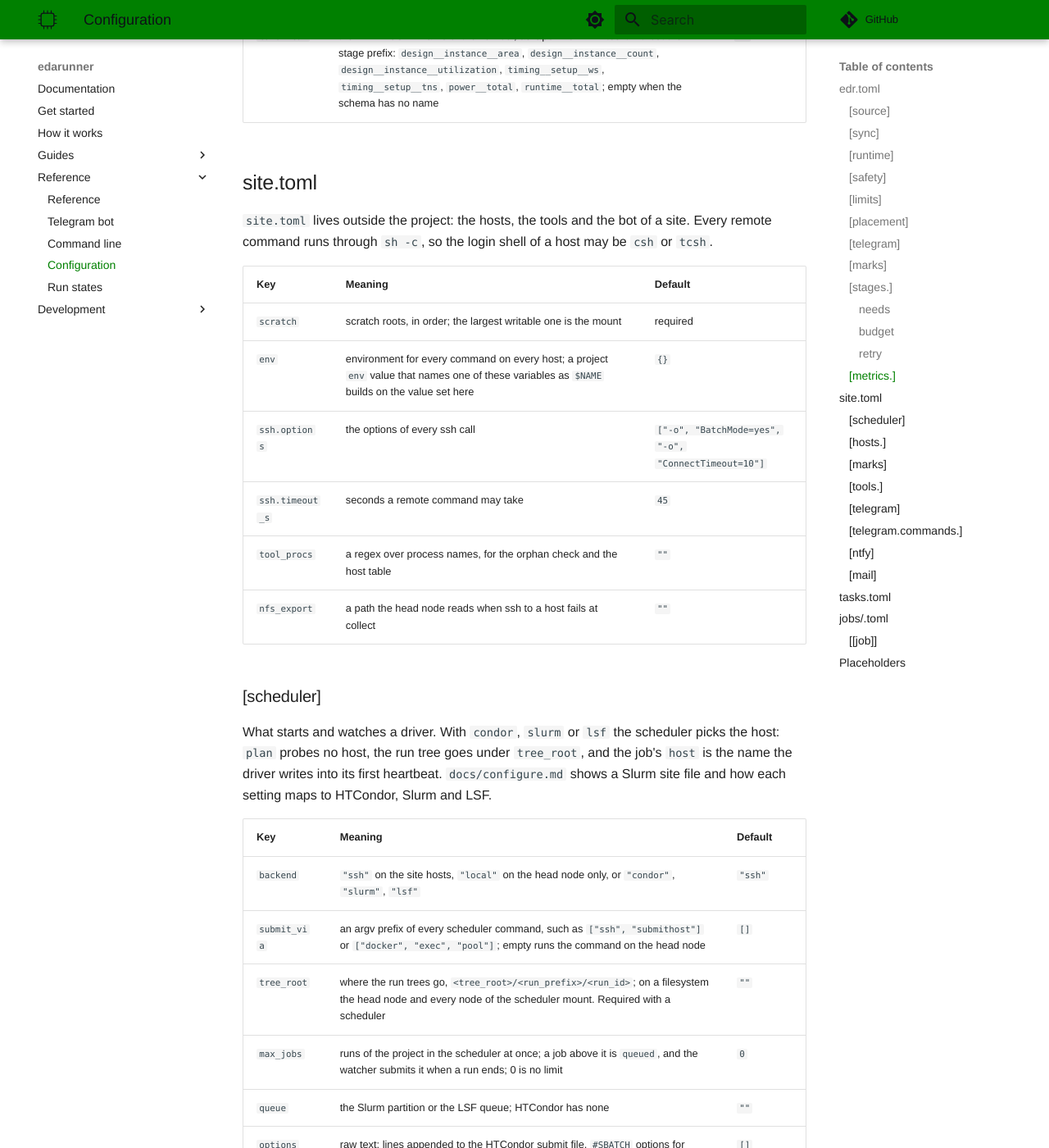
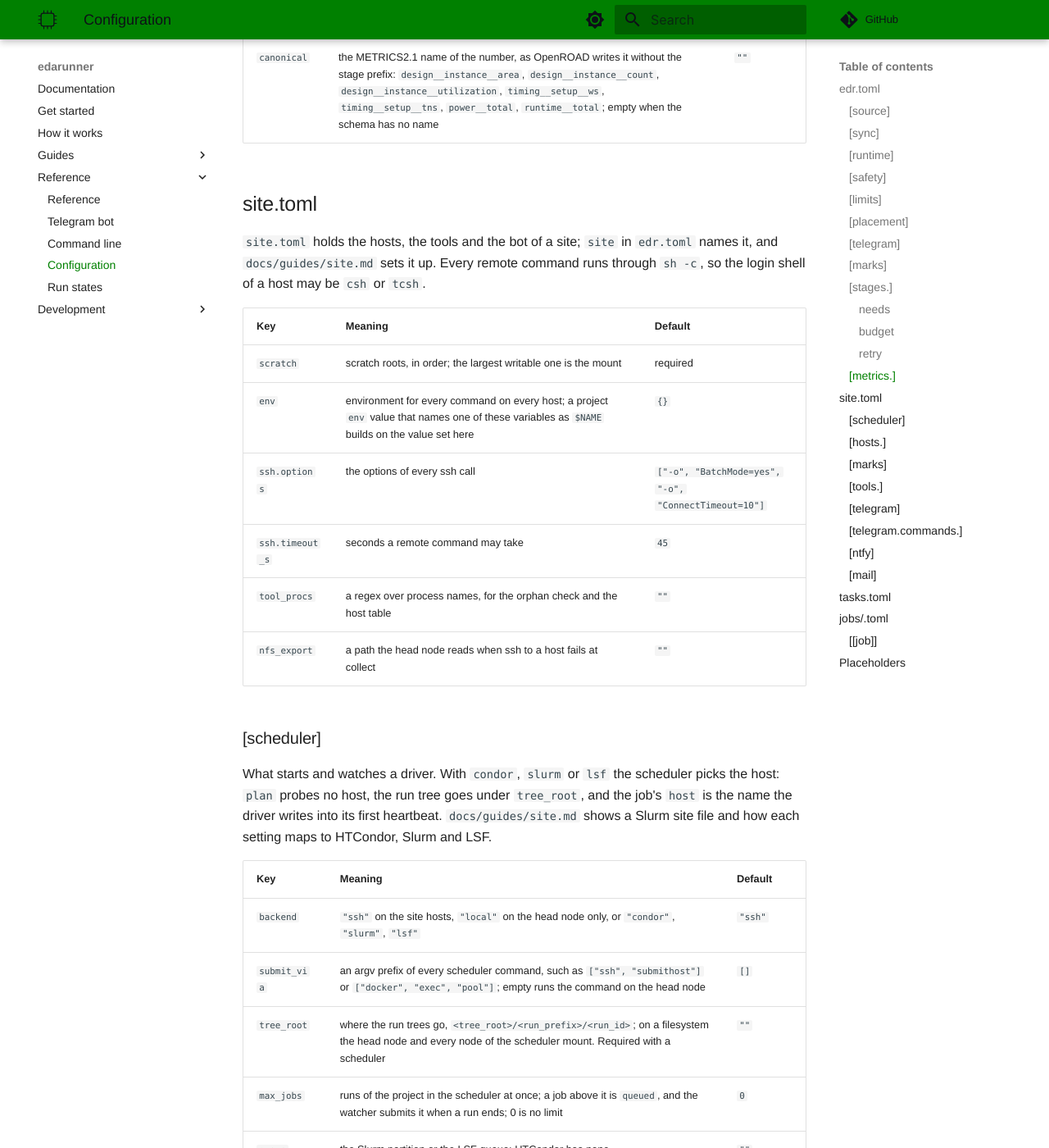
Before and after one commit to lionnus/edarunner, an MkDocs documentation site: the page built from docs/reference/configuration.md, in a window 1280 px wide and 1400 px high, scrolled down 8077 px. Shown: the whole window at 82% size. Built offline with MkDocs 1.6.1 and Material for MkDocs 9.7.7, drawn with Linux system fonts in a browser that asks for light colours; comment, search, counter and statistics services are not loaded; some of the changed text lies outside the part shown.

Commit message:
:memo: Point the help texts and the reference at the new pages

```diff
--- a/docs/reference/configuration.md
+++ b/docs/reference/configuration.md
@@ -5,7 +5,7 @@
 This page lists every key of the four TOML files that configure a project, and the placeholders their strings can hold.
 
 `edr.toml` and `tasks.toml` live in the project directory, one `jobs/<batch>.toml` per batch next
-to them, and `site.toml` outside the project with the hosts, the tools and the bot. These rules
+to them, and `site.toml`, wherever `site` points, with the hosts, the tools and the bot. These rules
 hold for every file:
 
 - An unknown key is an error. A value of the wrong type is an error that names the file and the
@@ -72,7 +72,7 @@
 
 ### [safety]
 
-The guard on every delete target; `docs/guarantees.md` explains it.
+The guard on every delete target; `docs/how-it-works.md` explains it.
 
 | Key | Meaning | Default |
 |---|---|---|
@@ -81,7 +81,7 @@
 
 ### [limits]
 
-The clocks and floors of the driver and the watcher; `docs/run.md` says what each
+The clocks and floors of the driver and the watcher; `docs/how-it-works.md` says what each
 one does.
 
 | Key | Meaning | Default |
@@ -151,7 +151,7 @@
 A stage with `foreach = "tasks"` is a task group: `cmd` runs once per task of the job,
 `parallel` at a time, each in its own `task_dir` with its own log, budget and result. The
 tasks of a run go through a queue in the state directory, so a second run with the same queue
-takes tasks from the same pool; `docs/run.md` explains the queue and shards.
+takes tasks from the same pool; `docs/guides/run.md` explains the queue and shards.
 
 | Key | Meaning | Default |
 |---|---|---|
@@ -231,8 +231,9 @@
 
 ## site.toml
 
-`site.toml` lives outside the project: the hosts, the tools and the bot of a site. Every
-remote command runs through `sh -c`, so the login shell of a host may be `csh` or `tcsh`.
+`site.toml` holds the hosts, the tools and the bot of a site; `site` in `edr.toml` names it,
+and `docs/guides/site.md` sets it up. Every remote command runs through `sh -c`, so the login
+shell of a host may be `csh` or `tcsh`.
 
 | Key | Meaning | Default |
 |---|---|---|
@@ -247,7 +248,7 @@
 
 What starts and watches a driver. With `condor`, `slurm` or `lsf` the scheduler picks the host:
 `plan` probes no host, the run tree goes under `tree_root`, and the job's `host` is the name the
-driver writes into its first heartbeat. `docs/configure.md` shows a Slurm site file
+driver writes into its first heartbeat. `docs/guides/site.md` shows a Slurm site file
 and how each setting maps to HTCondor, Slurm and LSF.
 
 | Key | Meaning | Default |
@@ -304,7 +305,7 @@
 
 ### [telegram]
 
-The bot, the one chat it answers, and the custom commands; `docs/telegram.md` explains the setup.
+The bot, the one chat it answers, and the custom commands; `docs/guides/alerts.md` explains the setup.
 
 | Key | Meaning | Default |
 |---|---|---|
@@ -319,7 +320,7 @@
 
 ### [ntfy]
 
-An ntfy topic: one push message per alert, with a priority by alert kind; `docs/notify.md`
+An ntfy topic: one push message per alert, with a priority by alert kind; `docs/guides/alerts.md`
 explains the setup.
 
 | Key | Meaning | Default |
@@ -385,7 +386,7 @@
 A job with `reuse` runs on the host and the tree of the reused run, and takes its build tag and
 `{tree_id}`; a glob in `label` is an error. With `restore`, the job takes the source tag, the
 build tag and `{tree_id}` of the reused run but is placed like a new job, so it runs after the
-tree was retired; `docs/run.md` shows the rerun. A task group in a job without `tasks` is a
+tree was retired; `docs/guides/cleanup.md` shows the rerun. A task group in a job without `tasks` is a
 plan problem.
 
 | Key | Meaning | Default |
```
Also changed, not shown: docs/reference/cli.md (+5 -5 lines), 4 other files.
